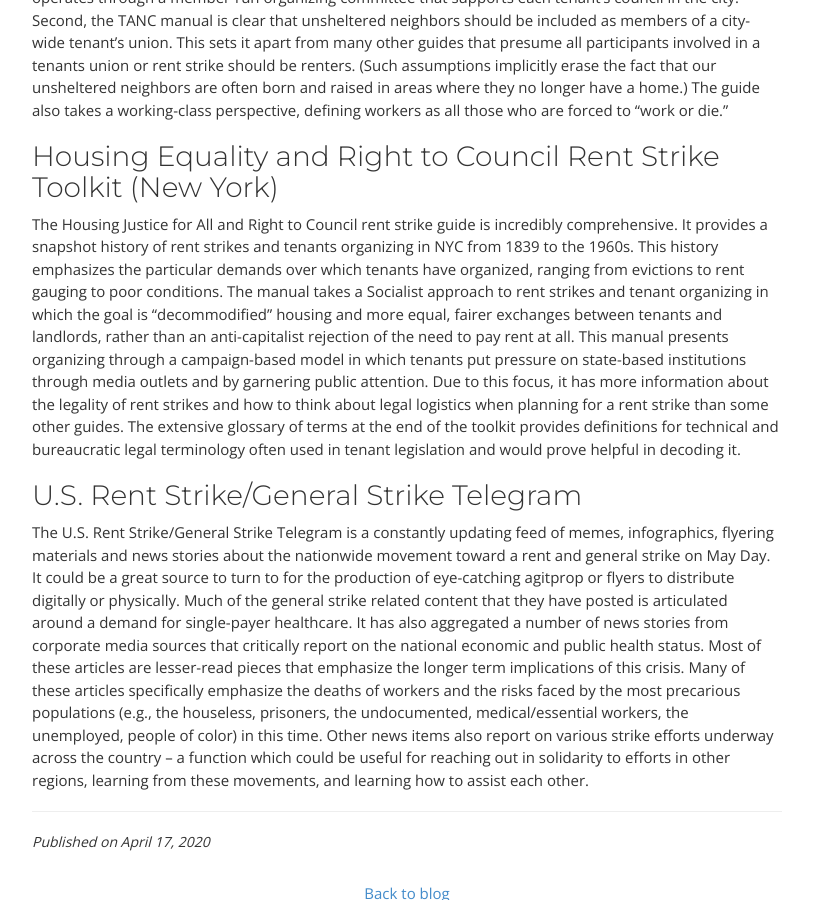
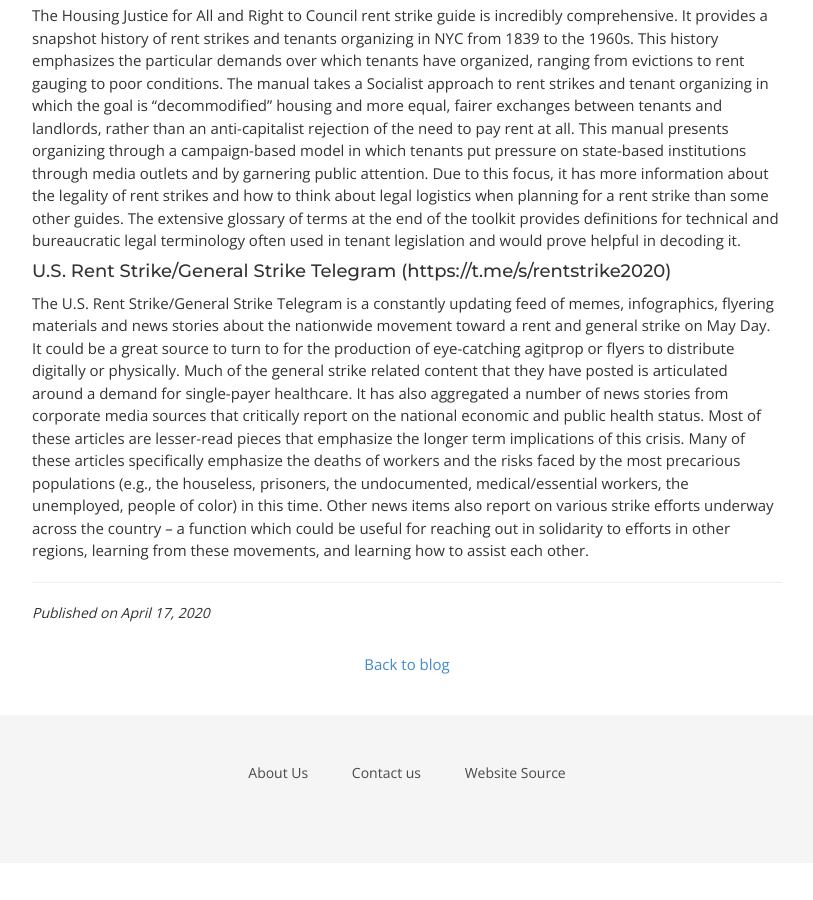
Before and after one commit to MACCNYC/maccnyc.github.io, a Jekyll site: the page built from _posts/2020-04-17-RentStrikeToolkits.md, in a window 1280 px wide and 900 px high, scrolled down 1239 px. Shown: the whole window, without its empty margins (233-1046 px from the left). Built offline with Jekyll 4.4.1, drawn with Linux system fonts in a browser that asks for light colours; some web fonts are replaced; our own code applies the rules of GitHub Pages for plain Markdown files; after the commit the page ends 2102 px from its top, so only the background shows below that.

Commit message:
Update 2020-04-17-RentStrikeToolkits.md

```diff
--- a/_posts/2020-04-17-RentStrikeToolkits.md
+++ b/_posts/2020-04-17-RentStrikeToolkits.md
@@ -11,7 +11,7 @@
 
 # Rent Strike and Tenant Council Toolkits: An Overview
 
-### “Why and How to Go On Rent Strike” – Montreal Counter Info FAQ:
+#### “Why and How to Go On Rent Strike” – Montreal Counter Info FAQ:
 
 Unlike most toolkits, this FAQ doesn’t assume that the reasons to go on rent strike will be obvious to you or to your
 roommates, fellow tenants, or friends. An excellent resource to prepare yourself for the obvious questions we often forget
@@ -21,7 +21,7 @@
 look like. Additional resources like sample letters for landlords can be found at Montreal Counter Info.
 
 
-### NYC Democratic Socialists of America – Housing Working Group – Tenant Organizing Manual
+#### NYC Democratic Socialists of America – Housing Working Group – Tenant Organizing Manual
 
 A fantastically detailed, and well-designed (which can be important for skeptical audiences) manual oriented towards long
 term housing organizing, not specifically designed for corona or rent strikes. The audience for this manual might be a
@@ -32,7 +32,7 @@
 step for many in organizing any building for a rent strike action.
 
 
-### Autonomous Tenants’ Union (Chicago) – COVID-19 Tenant Organizing Toolkit
+#### Autonomous Tenants’ Union (Chicago) – COVID-19 Tenant Organizing Toolkit
 
 The Autonomous Tenants’ Union approaches housing from a bottom-up, libertarian socialist perspective in Chicago. Along with
 basic tips on forming a tenants’ council, this toolkit is especially suited towards crafting the strategy and tempo of
@@ -43,7 +43,7 @@
 demands. Oriented towards forcing landlords to deal with tenants as a collective rather than as vulnerable individual renters
 and useful for building longer term structures beyond 2020 rent strikes.
 
-### TANC Pandemic Organizing Guide (Bay Area)
+#### TANC Pandemic Organizing Guide (Bay Area)
 
 The TANC Pandemic Organizing Guide was published by a Bay Area tenants union and thus is not NYC specific.It focuses on the
 how-tos of organizing your building into a tenant’s union, focusing on long-term neighbor solidarity rather than organizing
@@ -58,7 +58,7 @@
 or die.”
 
 
-### Housing Equality and Right to Council Rent Strike Toolkit (New York)
+#### Housing Equality and Right to Council Rent Strike Toolkit (New York)
 
 The Housing Justice for All and Right to Council rent strike guide is incredibly comprehensive. It provides a snapshot history
 of rent strikes and tenants organizing in NYC from 1839 to the 1960s. This history emphasizes the particular demands over which
@@ -72,7 +72,7 @@
 prove helpful in decoding it.
 
 
-### U.S. Rent Strike/General Strike Telegram
+#### U.S. Rent Strike/General Strike Telegram (https://t.me/s/rentstrike2020)
 
 The U.S. Rent Strike/General Strike Telegram is a constantly updating feed of memes, infographics, flyering materials and news
 stories about the nationwide movement toward a rent and general strike on May Day. It could be a great source to turn to for
```
